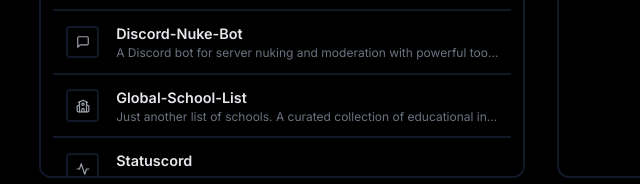
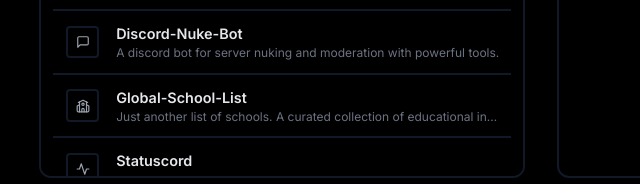
Before and after one commit to NanduBit/nandubit.github.io, a plain HTML site: page index.html in a window 1280 px wide. Shown: the part 390-574 px from the top of the page, 185-825 px from the left. Drawn offline with Linux system fonts and the light colour scheme; no server answers.

Commit message:
Update index.html

```diff
--- a/index.html
+++ b/index.html
@@ -129,7 +129,7 @@
                     </div>
                     <div class="project-details">
                       <p class="project-title" title="Discord-Nuke-Bot">Discord-Nuke-Bot</p>
-                      <p class="project-description">A Discord bot for server nuking and moderation with powerful
+                      <p class="project-description">A discord bot for server nuking and moderation with powerful
                         tools.</p>
                     </div>
                   </div>
```
